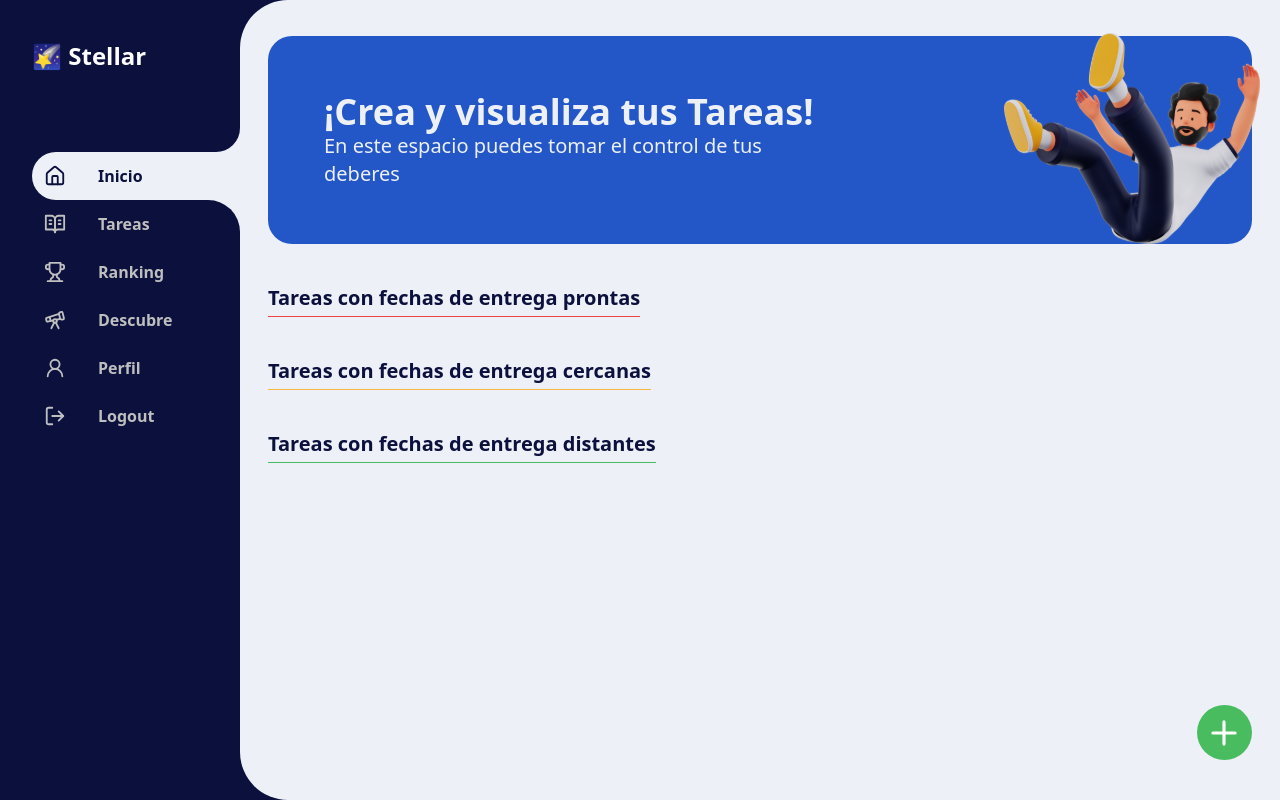
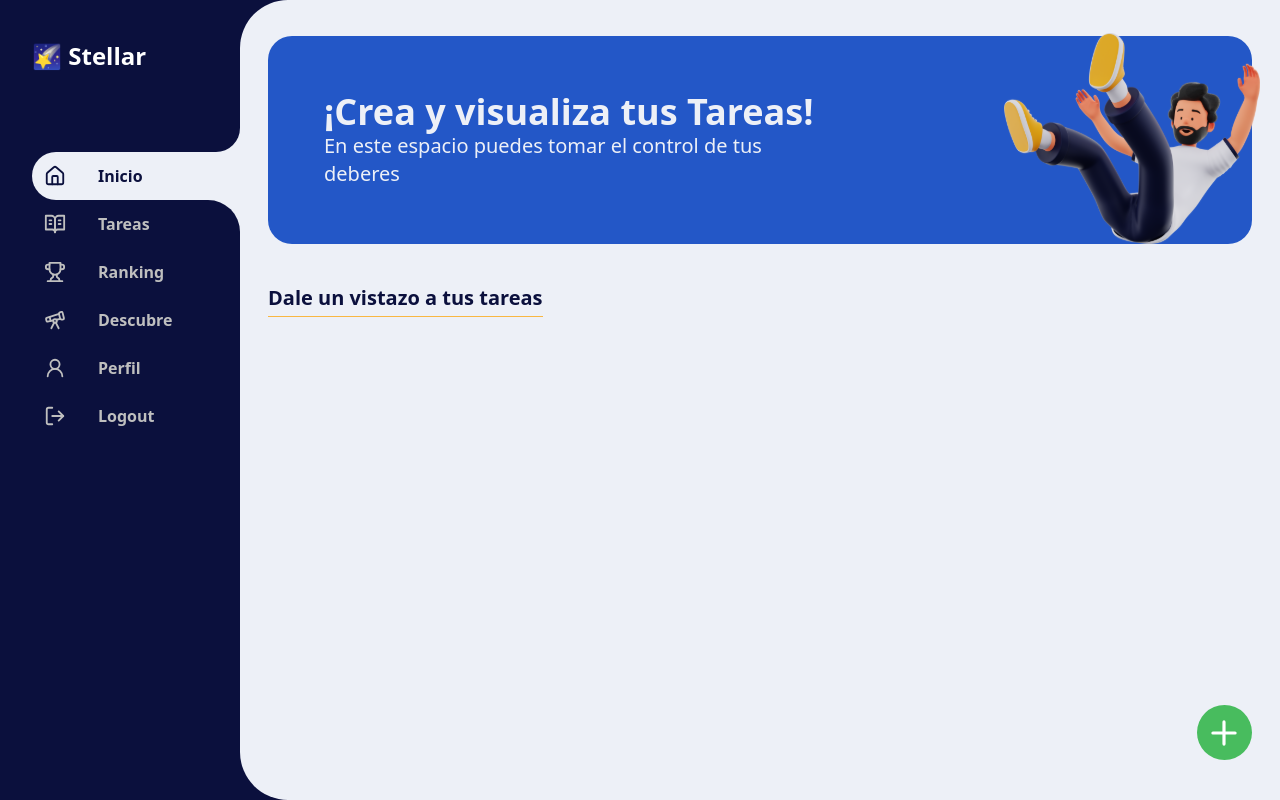
Before and after one commit to KevinLatino/Stellar-Frontend, a React (Vite) app: page /sidebar/tasks in a window 1280 px wide. Built offline with nearby package versions, Linux system fonts and the light colour scheme.

Commit message:
Structural changes

```diff
--- a/src/Screens/ProfileScreen.jsx
+++ b/src/Screens/ProfileScreen.jsx
@@ -1,3 +1,4 @@
+
 import React from 'react'
 import ProfileBg from '../../public/Ilustrations/Profile.svg'
 import { UserRound, LayoutPanelTop, } from 'lucide-react';
--- a/src/Screens/RankingScreen.jsx
+++ b/src/Screens/RankingScreen.jsx
@@ -1,12 +1,12 @@
 import React from 'react'
 import Ranking from '../../public/Ilustrations/Ranking.png'
-import Medal from '../../public/Ilustrations/Medal.png'
-
+import Goal from '../../public/Ilustrations/Medal.png'
+import { Medal } from 'lucide-react'
 const RankingScreen = () => {
     return (
         <>
             <div className='flex flex-col gap-8'>
-                <div className="flex p-1 my-1 bg-gradient-to-r from-[#2357c7] to-[#1e40af] rounded-3xl animate__animated animate__fadeInDown">
+                <div className="flex my-1 bg-gradient-to-r from-[#2357c7] to-[#1e40af] rounded-3xl animate__animated animate__fadeInDown">
                     <div className="my-14 ml-14 w-1/2">
                         <div className="w-full text-light-White">
                             <h1 className="text-4xl font-medium">
@@ -27,9 +27,9 @@ const RankingScreen = () => {
                         </div>
                         <div className='w-[8.5rem] hidden sm:flex relative'>
                             <img
-                                src={Medal}
+                                src={Goal}
                                 alt="Ilustration"
-                                className="absolute left-[170px] bottom-[-0%]"
+                                className="absolute left-[170px] bottom-[2.5%]"
                             />
                         </div>
                     </div>
--- a/src/Screens/TaskScreen.jsx
+++ b/src/Screens/TaskScreen.jsx
@@ -27,24 +27,11 @@ const TaskScreen = () => {
                         />
                     </div>
                 </div>
-
-                <div className='flex flex-col gap-y-10'>
-                    <h1 className="text-xl font-medium text-stellar-blue">
-                        <span className="inline-block border-b-[0.1rem] border-red-500 pb-1">
-                            <b>Tareas con fechas de entrega prontas</b>
-                        </span>
-                    </h1>
-                    <h1 className="text-xl font-medium text-stellar-blue">
-                        <span className="inline-block border-b-[0.1rem] border-light-yellow pb-1">
-                            <b>Tareas con fechas de entrega cercanas</b>
-                        </span>
-                    </h1>
-                    <h1 className="text-xl font-medium text-stellar-blue">
-                        <span className="inline-block border-b-[0.1rem] border-[#48BC5E] pb-1">
-                            <b>Tareas con fechas de entrega distantes</b>
-                        </span>
-                    </h1>
-                </div>
+                <h1 className="text-xl font-medium text-stellar-blue">
+                    <span className="inline-block border-b-[0.1rem] border-light-yellow pb-1">
+                        <b>Dale un vistazo a tus tareas</b>
+                    </span>
+                </h1>
             </div>
             <AddTask />
         </>
--- a/tailwind.config.js
+++ b/tailwind.config.js
@@ -35,10 +35,10 @@ export default {
         //strong colors
         "strong-blue": "#14162E",
         "strong-red": "#Eb2828",
+        "light-blue": "#4461F2",
 
         //light colors
         "light-White": "#EDF0F7",
-        "light-blue": "#4461F2",
         "light-yellow": "#F9B742",
         "light-green": "#48BC5E",
       },
```
Also changed, not shown: public/Ilustrations/Frame3.png (added), src/Screens/CalendarScreen.jsx (deleted).
